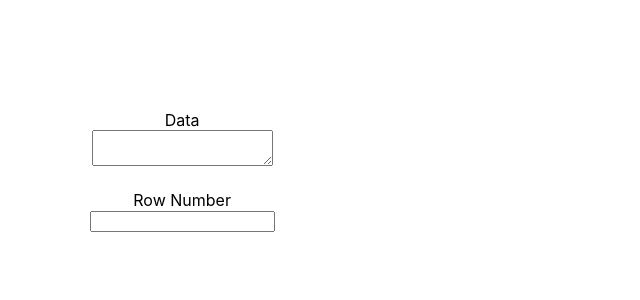
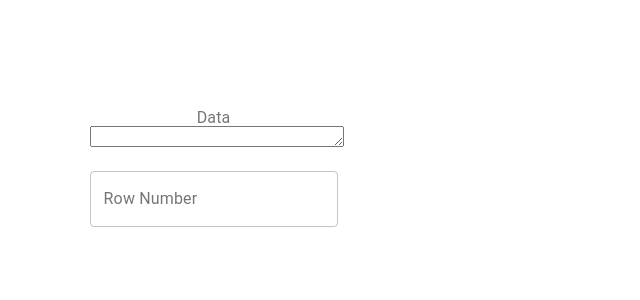
Before and after one commit to briankwong65/treemap, a React (Create React App) app: page / in a window 1280 px wide. Shown: the top 300 px of the page, without its empty margins (0-640 px from the left). Built offline with nearby package versions, Linux system fonts and the light colour scheme.

Commit message:
Use material ui for Data Input

```diff
--- a/package.json
+++ b/package.json
@@ -3,6 +3,7 @@
   "version": "0.1.0",
   "private": true,
   "dependencies": {
+    "@material-ui/core": "^4.11.3",
     "@testing-library/jest-dom": "^5.11.4",
     "@testing-library/react": "^11.1.0",
     "@testing-library/user-event": "^12.1.10",
--- a/src/components/DataInput/index.js
+++ b/src/components/DataInput/index.js
@@ -1,5 +1,6 @@
 import React, { useCallback } from 'react';
 import * as styles from './styles.module.scss';
+import { TextareaAutosize, InputLabel, TextField } from '@material-ui/core';
 import classNames from 'classnames';
 
 const DataInput = (props) => {
@@ -21,12 +22,20 @@ const DataInput = (props) => {
   return (
     <div className={classNames(styles.container, className)}>
       <div className={styles.inputContainer}>
-        <div>Data</div>
-        <textarea onChange={handleDataListChange}></textarea>
+        <InputLabel>Data</InputLabel>
+        <TextareaAutosize
+          className={styles.textarea}
+          onChange={handleDataListChange}
+        ></TextareaAutosize>
       </div>
       <div className={styles.inputContainer}>
-      <div>Row Number</div>
-        <input type='number' onChange={handleRowChange}></input>
+        <TextField
+          className={styles.input}
+          label='Row Number'
+          variant='outlined'
+          type='number'
+          onChange={handleRowChange}
+        />
       </div>
     </div>
   );
--- a/src/components/DataInput/styles.module.scss
+++ b/src/components/DataInput/styles.module.scss
@@ -1,5 +1,11 @@
 .container {
-    .inputContainer {
-        padding-top: 20px;
+  .inputContainer {
+    padding-top: 20px;
+    .textarea {
+      width: 100%;
     }
+    .input {
+      text-align: center;
+    }
+  }
 }
```
Also changed, not shown: 1 other file (tests, documents, lock files or other folders).
